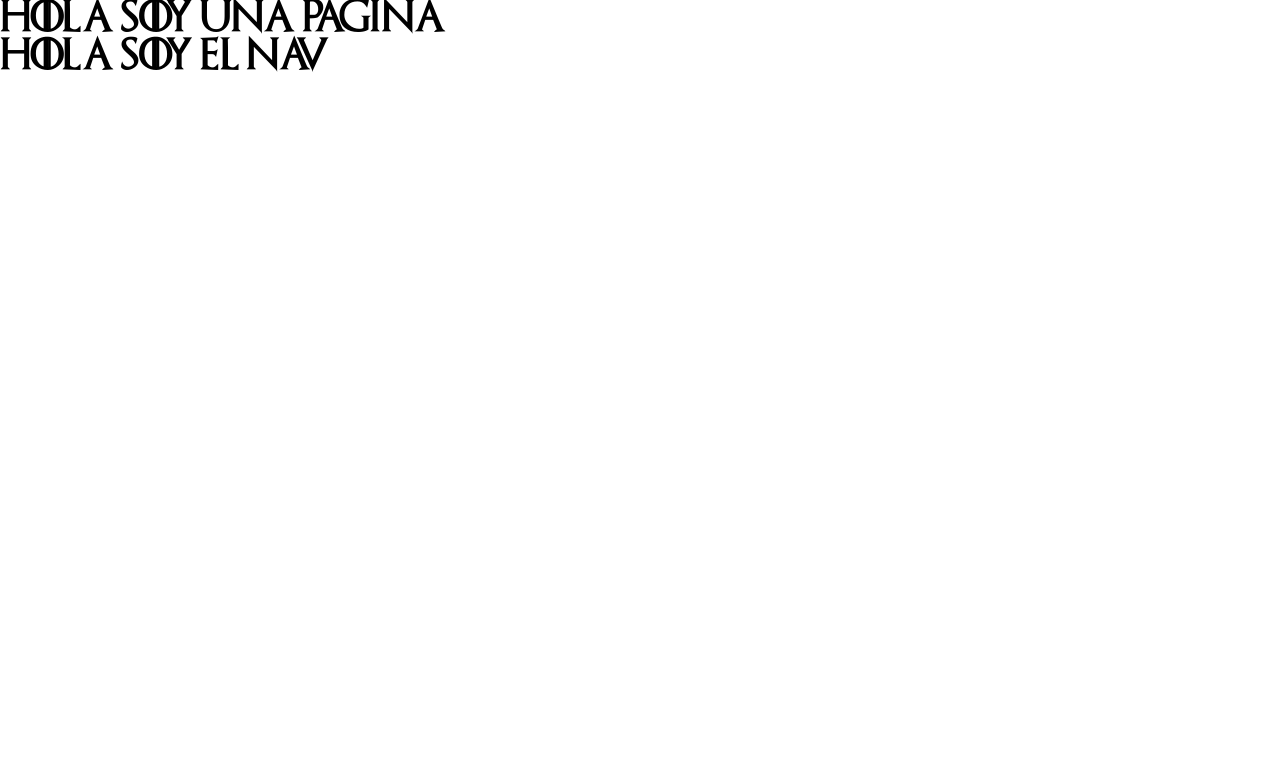
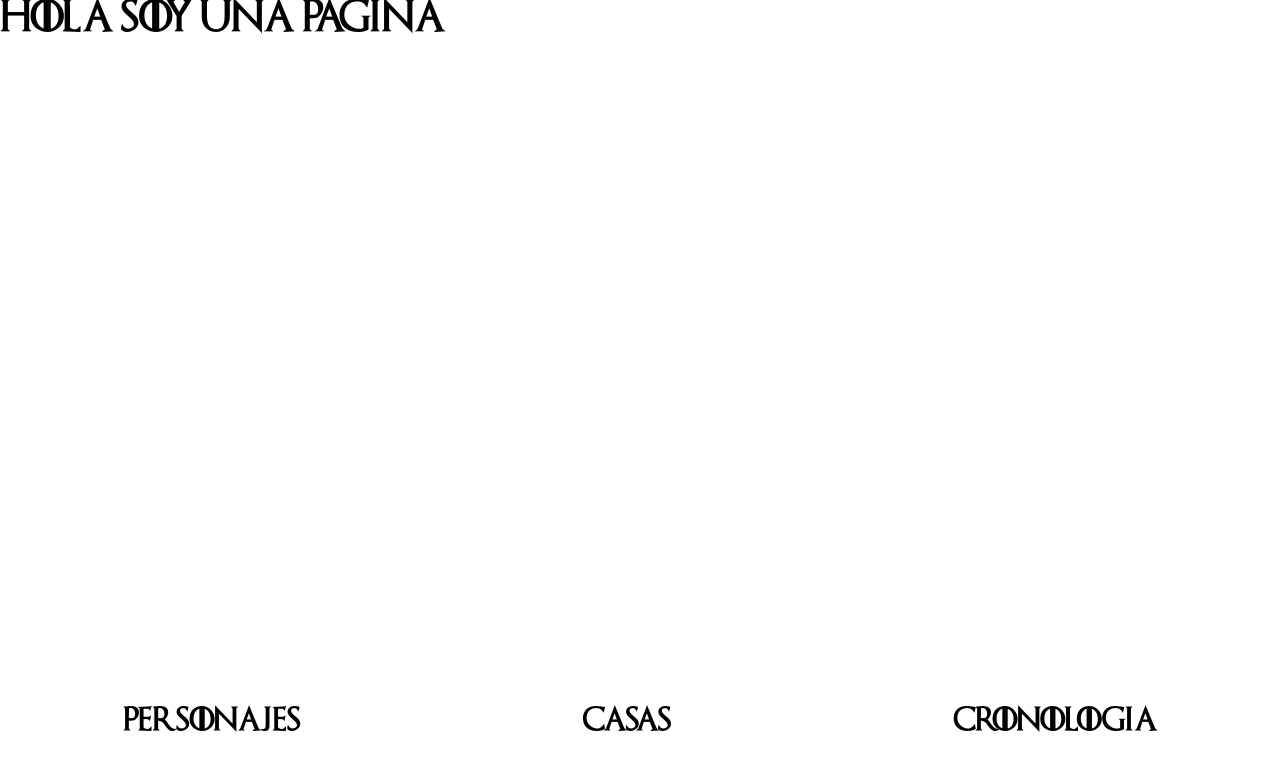
Before and after one commit to albadvg/ugh-game-of-thrones, a React (Create React App) app: page /houses/1 in a window 1280 px wide. Shown: the top 770 px of the page. Built offline with nearby package versions, Linux system fonts and the light colour scheme; no server answers.

Commit message:
navBar-completed

```diff
--- a/src/components/Nav/Nav.jsx
+++ b/src/components/Nav/Nav.jsx
@@ -1,9 +1,22 @@
 import React from "react"
+import { useTranslation } from "react-i18next"
+import "./Nav.scss"
+import { Link } from "react-router-dom"
 
 const Nav = () => {
+    const { t } = useTranslation()
+
     return (
-        <div>
-            <h1>Hola soy el nav</h1>
+        <div className="nav__container">
+            <Link to="/characters">
+                <h2>{t("personajes")}</h2>
+            </Link>
+            <Link to="/houses">
+                <h2>{t("casas")}</h2>
+            </Link>
+            <Link to="/timeline">
+                <h2>{t("cronologia")}</h2>
+            </Link>
         </div>
     )
 }
--- /dev/null
+++ b/src/components/Nav/Nav.scss
@@ -0,0 +1,14 @@
+.nav__container {
+    display: flex;
+    flex-wrap: wrap;
+    justify-content: space-between;
+
+    position: absolute;
+    bottom: 0;
+
+    width: 100vw;
+
+    padding: 0 123px 64px 123px;
+
+    background-color: transparent;
+}
```
